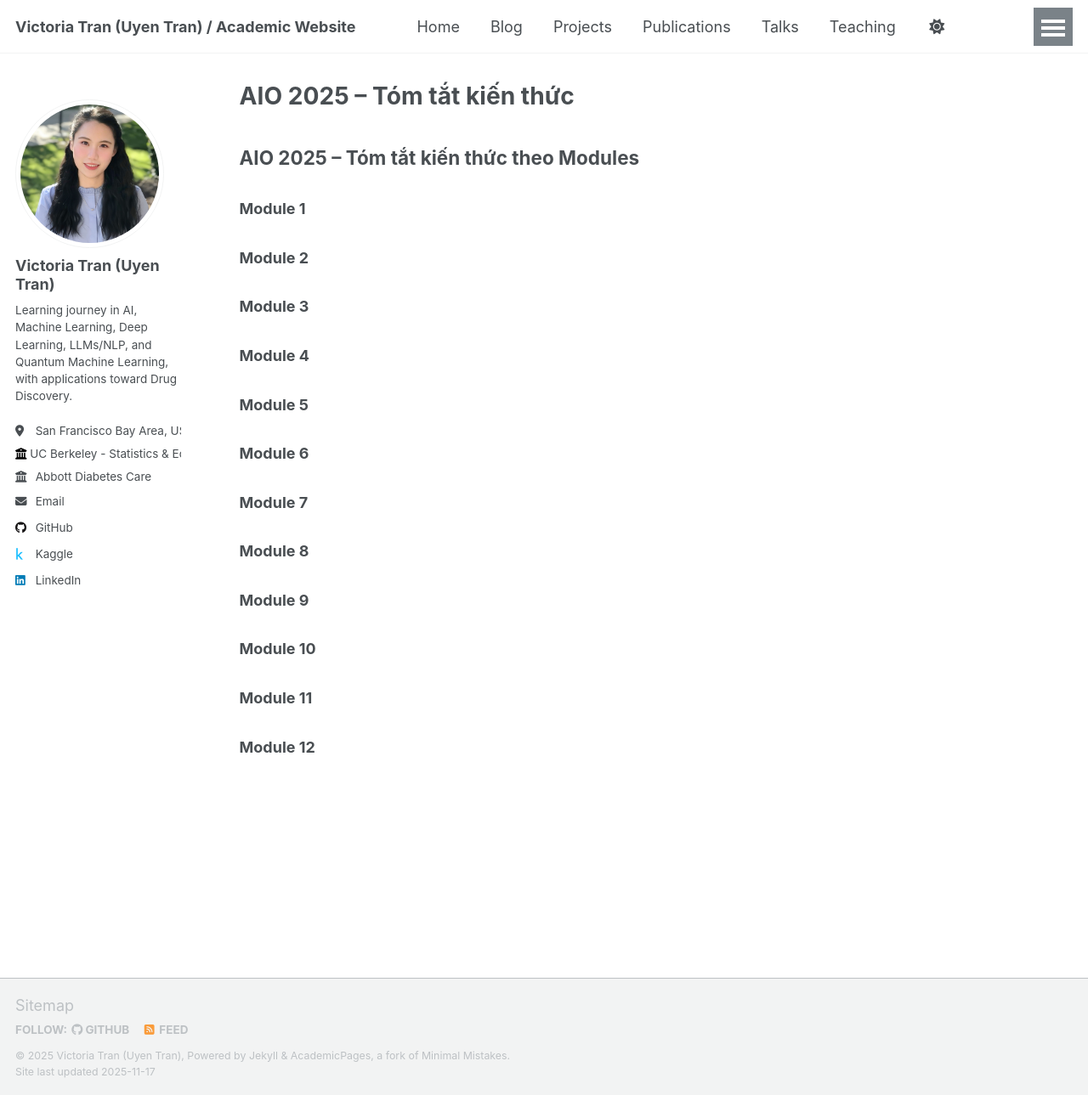
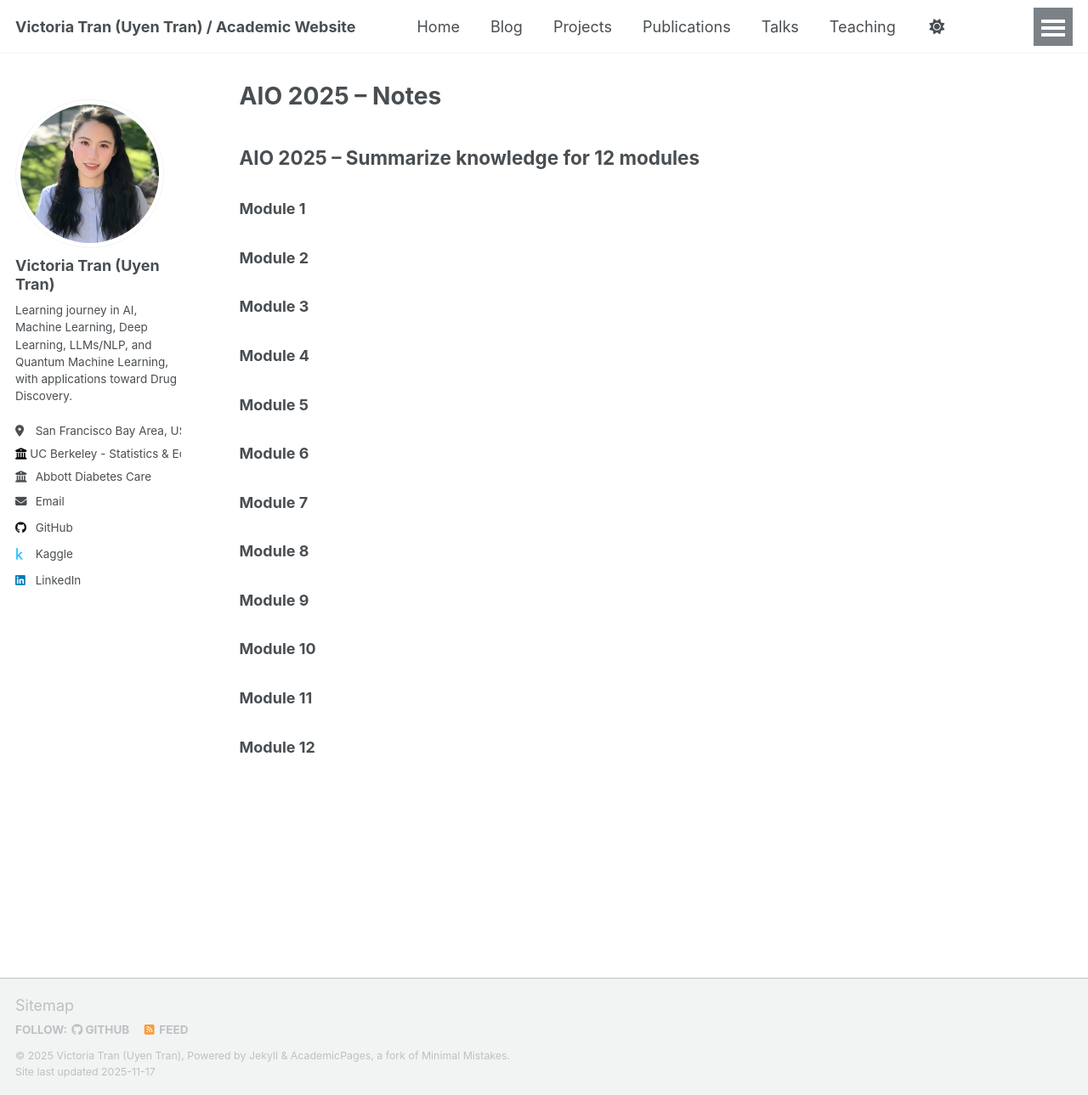
Before and after one commit to uyentran9/uyentran-ai-blog, a Jekyll site: the page built from _pages/blog/aio2025notes.html, in a window 1280 px wide and 1289 px high. Shown: the whole window at 85% size. Built offline with Jekyll 4.4.1, drawn with Linux system fonts in a browser that asks for light colours; a script that is not in the unit is left out.

Commit message:
Update title and heading in aio2025notes.html

```diff
--- a/_pages/blog/aio2025notes.html
+++ b/_pages/blog/aio2025notes.html
@@ -1,12 +1,12 @@
 ---
 layout: archive
-title: "AIO 2025 – Tóm tắt kiến thức"
+title: "AIO 2025 – Notes"
 permalink: /blog/notes/
 author_profile: true
 ---
 
 {% include base_path %}
-<h2>AIO 2025 – Tóm tắt kiến thức theo Modules</h2>
+<h2>AIO 2025 – Summarize knowledge  for 12 modules</h2>
 
 {% assign modules = "module1,module2,module3,module4,module5,module6,module7,module8,module9,module10,module11,module12" | split: "," %}
 
```
